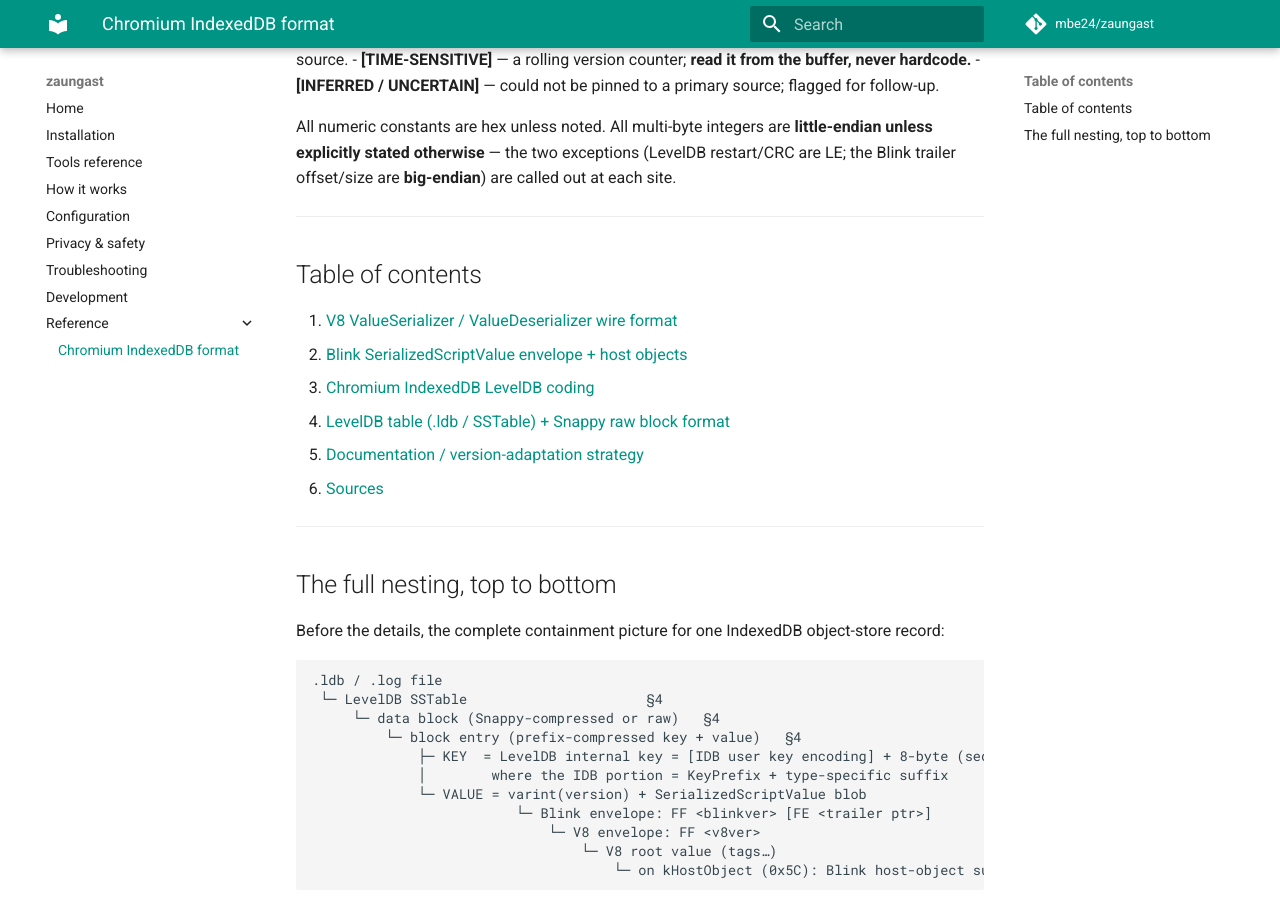
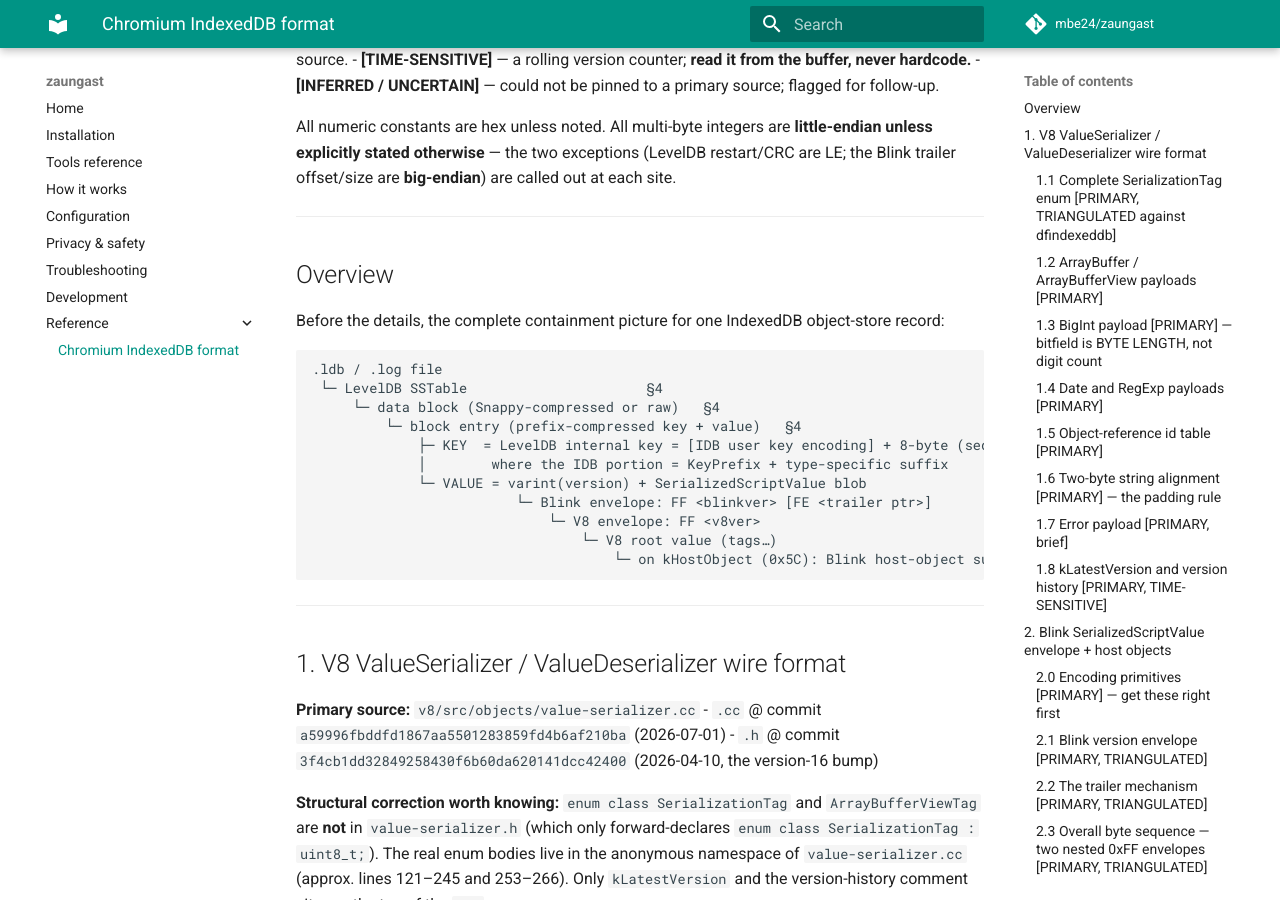
Before and after one commit to mbe24/zaungast, an MkDocs documentation site: the page built from docs/reference/chromium-indexeddb-format.md, in a window 1280 px wide and 900 px high, scrolled down 395 px. Built offline with MkDocs 1.6.1 and Material for MkDocs 9.7.7, drawn with Linux system fonts in a browser that asks for light colours; comment, search, counter and statistics services are not loaded.

Commit message:
docs: adapt format-reference doc to fit mkdoc

````diff
--- a/docs/reference/chromium-indexeddb-format.md
+++ b/docs/reference/chromium-indexeddb-format.md
@@ -19,18 +19,7 @@
 
 ---
 
-## Table of contents
-
-1. [V8 ValueSerializer / ValueDeserializer wire format](#1-v8-valueserializer--valuedeserializer-wire-format)
-2. [Blink SerializedScriptValue envelope + host objects](#2-blink-serializedscriptvalue-envelope--host-objects)
-3. [Chromium IndexedDB LevelDB coding](#3-chromium-indexeddb-leveldb-coding)
-4. [LevelDB table (.ldb / SSTable) + Snappy raw block format](#4-leveldb-table-ldb--sstable--snappy-raw-block-format)
-5. [Documentation / version-adaptation strategy](#5-documentation--version-adaptation-strategy)
-6. [Sources](#6-sources)
-
----
-
-## The full nesting, top to bottom
+## Overview
 
 Before the details, the complete containment picture for one IndexedDB object-store record:
 
@@ -50,7 +39,7 @@
 
 ---
 
-# 1. V8 ValueSerializer / ValueDeserializer wire format
+## 1. V8 ValueSerializer / ValueDeserializer wire format
 
 **Primary source:** `v8/src/objects/value-serializer.cc`
 - `.cc` @ commit `a59996fbddfd1867aa5501283859fd4b6af210ba` (2026-07-01)
@@ -62,7 +51,7 @@
 namespace of `value-serializer.cc` (approx. lines 121–245 and 253–266). Only
 `kLatestVersion` and the version-history comment sit near the top of the `.cc`.
 
-## 1.1 Complete `SerializationTag` enum [PRIMARY, TRIANGULATED against dfindexeddb]
+### 1.1 Complete `SerializationTag` enum [PRIMARY, TRIANGULATED against dfindexeddb]
 
 Every ASCII value below was cross-checked against `dfindexeddb`'s `definitions.py`
 (which is pinned to an older V8 at `LATEST_VERSION = 15`, so it lacks the two newest tags,
@@ -140,7 +129,7 @@
 > `kArrayBuffer` for decoding — the only difference is a "don't allow mutation" semantic
 > flag on the deserialized object; the wire bytes are identical.
 
-## 1.2 ArrayBuffer / ArrayBufferView payloads [PRIMARY]
+### 1.2 ArrayBuffer / ArrayBufferView payloads [PRIMARY]
 
 Source: `WriteJSArrayBuffer` (approx. `.cc` L987–1075), `WriteJSArrayBufferView` (L1076–1111).
 
@@ -210,7 +199,7 @@
 > `kObjectReference` back-reference to one (comment at `.cc` L212–215). The view does not
 > carry its own buffer bytes; it points at the just-seen buffer.
 
-## 1.3 BigInt payload [PRIMARY] — bitfield is BYTE LENGTH, not digit count
+### 1.3 BigInt payload [PRIMARY] — bitfield is BYTE LENGTH, not digit count
 
 Source: `WriteBigIntContents` (`.cc` L389–398); `bigint.cc` L1274–1286; `bigint.h` L118–126.
 
@@ -229,7 +218,7 @@
 byte-length (not 64-bit-word count) so 32-bit and 64-bit builds produce interoperable data.
 `kBigIntObject` uses the identical payload, just a different lead tag.
 
-## 1.4 Date and RegExp payloads [PRIMARY]
+### 1.4 Date and RegExp payloads [PRIMARY]
 
 **`kDate`** (`WriteJSDate`, ~L880):
 ```
@@ -257,7 +246,7 @@
 `kFlagCount = 9`. The deserializer masks off bits ≥ 9 and rejects bit 6 unless the
 experimental-regexp build flag is set.
 
-## 1.5 Object-reference id table [PRIMARY]
+### 1.5 Object-reference id table [PRIMARY]
 
 Single mint point on the write side: `WriteJSReceiver` (`.cc` L587–627):
 ```cpp
@@ -289,7 +278,7 @@
 **Ids are assigned before recursing into contents**, so cyclic/self-referential graphs
 correctly back-reference their own not-yet-finished object.
 
-## 1.6 Two-byte string alignment [PRIMARY] — the padding rule
+### 1.6 Two-byte string alignment [PRIMARY] — the padding rule
 
 Source: `WriteString` (`.cc` L564–583), verbatim:
 ```cpp
@@ -319,7 +308,7 @@
 > serialization buffer (`buffer_size_`), so if you're tracking absolute offset from the V8
 > header you can predict it, but skip-on-encounter is the robust approach.
 
-## 1.7 Error payload [PRIMARY, brief]
+### 1.7 Error payload [PRIMARY, brief]
 
 `kError` (`r`/`0x72`) is followed by a stream of `ErrorTag` sub-tag bytes terminated by an
 end marker; sub-tags carry the error type (Eval/Range/Reference/Syntax/Type/URI), an
@@ -329,7 +318,7 @@
 live in the same anonymous namespace in `value-serializer.cc`; consult source if you need
 to fully materialize errors (rare in IndexedDB records).
 
-## 1.8 `kLatestVersion` and version history [PRIMARY, TIME-SENSITIVE]
+### 1.8 `kLatestVersion` and version history [PRIMARY, TIME-SENSITIVE]
 
 `static const uint32_t kLatestVersion = 16;` (`.cc` ~L55, at commit `3f4cb1d`).
 Verbatim history comment:
@@ -359,7 +348,7 @@
 
 ---
 
-# 2. Blink SerializedScriptValue envelope + host objects
+## 2. Blink SerializedScriptValue envelope + host objects
 
 **Primary source:** `third_party/blink/renderer/bindings/core/v8/serialization/` — files
 `serialized_script_value.{cc,h}`, `serialization_tag.h`, `v8_script_value_serializer.cc`,
@@ -368,7 +357,7 @@
 Two agents pinned commit `9533c6cf5d638b0620ddab91b5e0d3e4636a2bb5` for stable line numbers;
 otherwise `main` as of 2026-07-10/11.
 
-## 2.0 Encoding primitives [PRIMARY] — get these right first
+### 2.0 Encoding primitives [PRIMARY] — get these right first
 
 | Primitive | Encoding |
 |---|---|
@@ -380,7 +369,7 @@
 | UTF8String field | `length:varint(uint32)` + `length` raw UTF-8 bytes |
 | **Trailer offset/size (after 0xFE)** | **fixed-width BIG-ENDIAN** — the ONE exception |
 
-## 2.1 Blink version envelope [PRIMARY, TRIANGULATED]
+### 2.1 Blink version envelope [PRIMARY, TRIANGULATED]
 
 `serialized_script_value.h`: `static constexpr uint32_t kWireFormatVersion = 21;`
 
@@ -412,7 +401,7 @@
   Below 16 → a single combined envelope (**one** `0xFF`). (`kMinVersionForSeparateEnvelope = 16`.)
 - **`version >= 21`** → the `0xFE` trailer-offset section is present. (`TrailerReader::kMinWireFormatVersion = 21`.)
 
-## 2.2 The trailer mechanism [PRIMARY, TRIANGULATED]
+### 2.2 The trailer mechanism [PRIMARY, TRIANGULATED]
 
 `serialization_tag.h` (L144–150):
 ```cpp
@@ -452,7 +441,7 @@
 > `dfindexeddb` reads the offset/size (to know where the V8 payload ends) but does not decode
 > the trailer record's contents; the trailer-record layout above is PRIMARY (Blink C++) only.
 
-## 2.3 Overall byte sequence — two nested 0xFF envelopes [PRIMARY, TRIANGULATED]
+### 2.3 Overall byte sequence — two nested 0xFF envelopes [PRIMARY, TRIANGULATED]
 
 Verbatim comment (`v8_script_value_serializer.cc` ~L72–87):
 > The serialization format has two "envelopes": an outer one controlled by Blink and an
@@ -494,7 +483,7 @@
 > primary-source IndexedDB value framing; be aware the wrapper may exist and was not fully
 > reconciled against Chromium's backing-store source here.
 
-## 2.4 Blink `SerializationTag` (host-object sub-tags) [PRIMARY]
+### 2.4 Blink `SerializationTag` (host-object sub-tags) [PRIMARY]
 
 `enum SerializationTag : uint8_t` in `serialization_tag.h` (49 enumerators). These are the
 payload of V8's `kHostObject` (`\`/`0x5C`): V8 emits `0x5C`, then Blink reads one of these
@@ -561,7 +550,7 @@
 > `DataCloneError` when serialized for storage and should not appear (`IsForStorage()`
 > guards in `v8_script_value_serializer_for_modules.cc`).
 
-## 2.5 Host-object payload layouts [PRIMARY] (read order = authoritative)
+### 2.5 Host-object payload layouts [PRIMARY] (read order = authoritative)
 
 Version gates are exact — replicate them or you desync. All from
 `v8_script_value_deserializer.cc` unless noted; CryptoKey is in the **modules** deserializer.
@@ -645,7 +634,7 @@
 
 ---
 
-# 3. Chromium IndexedDB LevelDB coding
+## 3. Chromium IndexedDB LevelDB coding
 
 **Primary source:** `content/browser/indexed_db/indexed_db_leveldb_coding.{cc,h}`; design doc
 `content/browser/indexed_db/docs/leveldb_coding_scheme.md`; backing-store read/write in
@@ -653,7 +642,7 @@
 under `instance/` recently; if a path 404s, search under `content/browser/indexed_db/instance/`
 or `components/services/storage/indexed_db/`.)
 
-## 3.1 KeyPrefix encoding [PRIMARY] — bit layout is 3/3/2
+### 3.1 KeyPrefix encoding [PRIMARY] — bit layout is 3/3/2
 
 Source: `indexed_db_leveldb_coding.h` L140–231; `KeyPrefix::Decode`/`EncodeInternal`
 (`.cc` L1749–1835); design doc L127–145.
@@ -680,7 +669,7 @@
 > (Distinct from the encoded IDBKey suffix, where numbers/dates are stored big-endian — see
 > §3.4.)
 
-## 3.2 Special index_id values [PRIMARY]
+### 3.2 Special index_id values [PRIMARY]
 
 Source: `.cc` L76–78; `kMinimumIndexId` in `.h` L36; dispatch in `KeyPrefix::MaybeType`
 (`.cc` L1888–1907).
@@ -702,7 +691,7 @@
 > source says `kMinimumIndexId = 30`. **Trust 30** (current Chromium); the CCL figure is
 > likely an older version or an error.
 
-## 3.3 Object-store data VALUE format [PRIMARY]
+### 3.3 Object-store data VALUE format [PRIMARY]
 
 Source: design doc L286; `BackingStore::Transaction::PutRecord` (`backing_store.cc` L2312–2361);
 cursor read (L3669–3682).
@@ -725,7 +714,7 @@
 There is **no length prefix on the SSV** — it is simply "everything after the varint." The
 SSV begins with Blink's `kVersionTag = 0xFF` (confirmed `serialization_tag.h` L147).
 
-## 3.4 Blobs / external objects [PRIMARY] — fully external, no inline prefix
+### 3.4 Blobs / external objects [PRIMARY] — fully external, no inline prefix
 
 Source: design doc L106–124, L300–308; `EncodeExternalObjects` (`backing_store.cc` L460–493).
 
@@ -760,7 +749,7 @@
 prefix" handler in the main data record — the main value is always `varint(version) + SSV`.
 Blob metadata is out-of-line under `index_id == 3`.
 
-## 3.5 The `idb_cmp1` comparator [PRIMARY, summary]
+### 3.5 The `idb_cmp1` comparator [PRIMARY, summary]
 
 Source: `indexed_db_leveldb_operations.cc` L43–56; `content::indexed_db::Compare`
 (`indexed_db_leveldb_coding.cc` L1328–1469).
@@ -778,7 +767,7 @@
 
 ---
 
-# 4. LevelDB table (.ldb / SSTable) + Snappy raw block format
+## 4. LevelDB table (.ldb / SSTable) + Snappy raw block format
 
 **Primary source:** upstream `github.com/google/leveldb` (`doc/table_format.md`,
 `table/format.{h,cc}`, `table/block_builder.cc`, `table/block.cc`, `table/table_builder.cc`,
@@ -788,7 +777,7 @@
 > Chromium's fork is at `third_party/leveldatabase` (NOT `third_party/leveldb`); `src/` is
 > vendored from the `external/leveldatabase` mirror.
 
-## 4.1 Block trailer [PRIMARY] — 5 bytes, masked CRC32C, little-endian
+### 4.1 Block trailer [PRIMARY] — 5 bytes, masked CRC32C, little-endian
 
 `table/format.h`: `static const size_t kBlockTrailerSize = 5;`
 ```
@@ -816,7 +805,7 @@
 final-xor `0xFFFFFFFF` — same as Chromium's `base::Crc32c`. To verify a block:
 `crc = Unmask(readLE32(trailer+1)); ok = (crc == crc32c(block_contents ++ [type]))`.
 
-## 4.2 Compression types [PRIMARY] — Chromium fork has NO zstd
+### 4.2 Compression types [PRIMARY] — Chromium fork has NO zstd
 
 Upstream `include/leveldb/options.h` (current main) defines three:
 ```cpp
@@ -836,7 +825,7 @@
 > LevelDB does have zstd = 0x2, but Chromium's fork does not). [PRIMARY — confirmed in the
 > fork's actual options.h and format.cc.]
 
-## 4.3 Block internal layout [PRIMARY]
+### 4.3 Block internal layout [PRIMARY]
 
 `block_builder.cc` header comment (verbatim):
 ```
@@ -859,7 +848,7 @@
 `DecodeEntry` has a fast path when all three varint32 fit in one byte each (`< 128`), reading
 3 bytes; else it decodes three varint32s.
 
-## 4.4 Can one value exceed block_size? [PRIMARY] — YES
+### 4.4 Can one value exceed block_size? [PRIMARY] — YES
 
 `table_builder.cc Add()`:
 ```cpp
@@ -877,7 +866,7 @@
 > multiple blocks. Do not assume any block is ≤ 4096 bytes** — use each block's `BlockHandle`
 > (offset + size, both varint64, from the index block / footer) to learn its true extent.
 
-## 4.5 Defaults + footer [PRIMARY]
+### 4.5 Defaults + footer [PRIMARY]
 
 | Constant | Value | Source |
 |---|---|---|
@@ -899,7 +888,7 @@
 reader you typically strip the trailing 8 bytes to recover the IDB-encoded user key, then
 decode per §3.
 
-## 4.6 Snappy raw (unframed) block format [PRIMARY — snappy format_description.txt]
+### 4.6 Snappy raw (unframed) block format [PRIMARY — snappy format_description.txt]
 
 LevelDB stores the **raw/unframed** Snappy format inside compressed blocks.
 
@@ -940,7 +929,7 @@
 
 ---
 
-# 5. Documentation / version-adaptation strategy
+## 5. Documentation / version-adaptation strategy
 
 How the two mature re-implementations stay robust across Chromium/V8/Blink drift, and what to
 mirror in TypeScript. [TRIANGULATED — both projects independently confirm the same version
@@ -972,7 +961,7 @@
 Neither README pins a validated Chromium version range; both resync against live source. CCL's
 blog advises consulting *current* Chromium source rather than a compatibility matrix.
 
-## Patterns to mirror in the TypeScript reader
+### Patterns to mirror in the TypeScript reader
 
 - **Central tag→handler registry** (`Map<number, Handler>`) for both V8 `SerializationTag` and
   Blink host-object tags, instead of a monolithic switch — adding a new tag becomes additive.
@@ -999,7 +988,7 @@
 
 ---
 
-# 6. Sources
+## 6. Sources
 
 **V8 ValueSerializer (§1):**
 - `value-serializer.cc` @ `a59996fbddfd1867aa5501283859fd4b6af210ba` — https://github.com/v8/v8/blob/a59996fbddfd1867aa5501283859fd4b6af210ba/src/objects/value-serializer.cc
@@ -1053,7 +1042,7 @@
 
 ---
 
-## Appendix: items flagged uncertain / to verify against source before relying on
+### Appendix: items flagged uncertain / to verify against source before relying on
 
 - **[INFERRED]** Exact originating CL/commit for `kImmutableArrayBuffer` (`0x43`) and
   `kFloat16Array` (`0x68`) — confirmed present in current V8 `main` and confirmed to postdate
````
